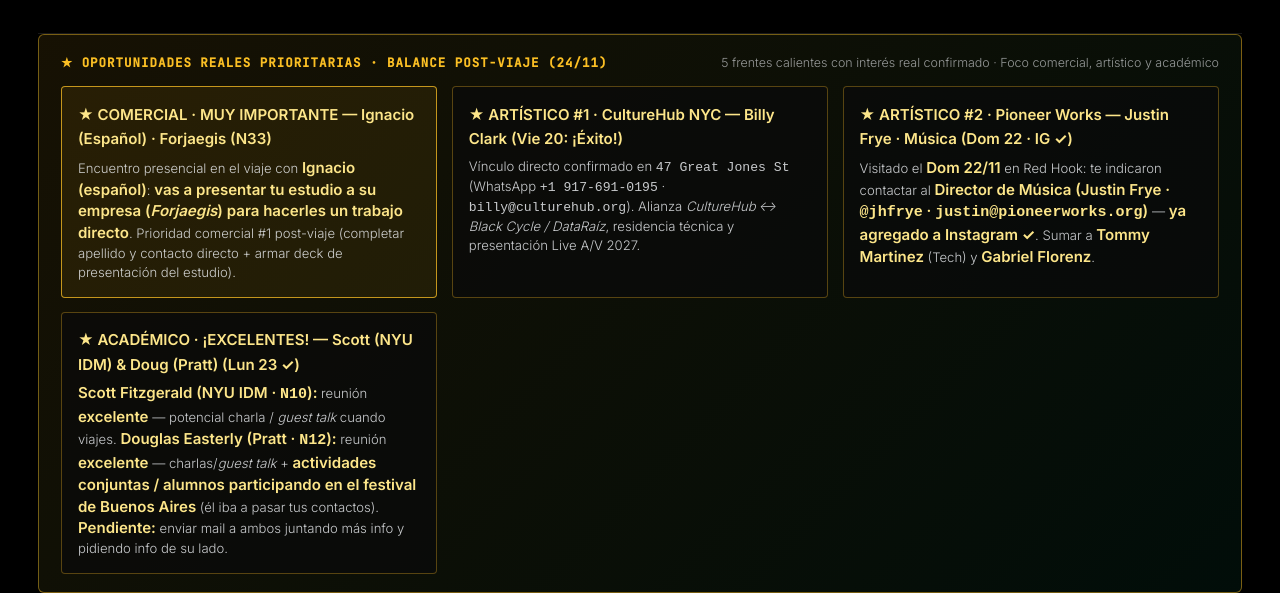
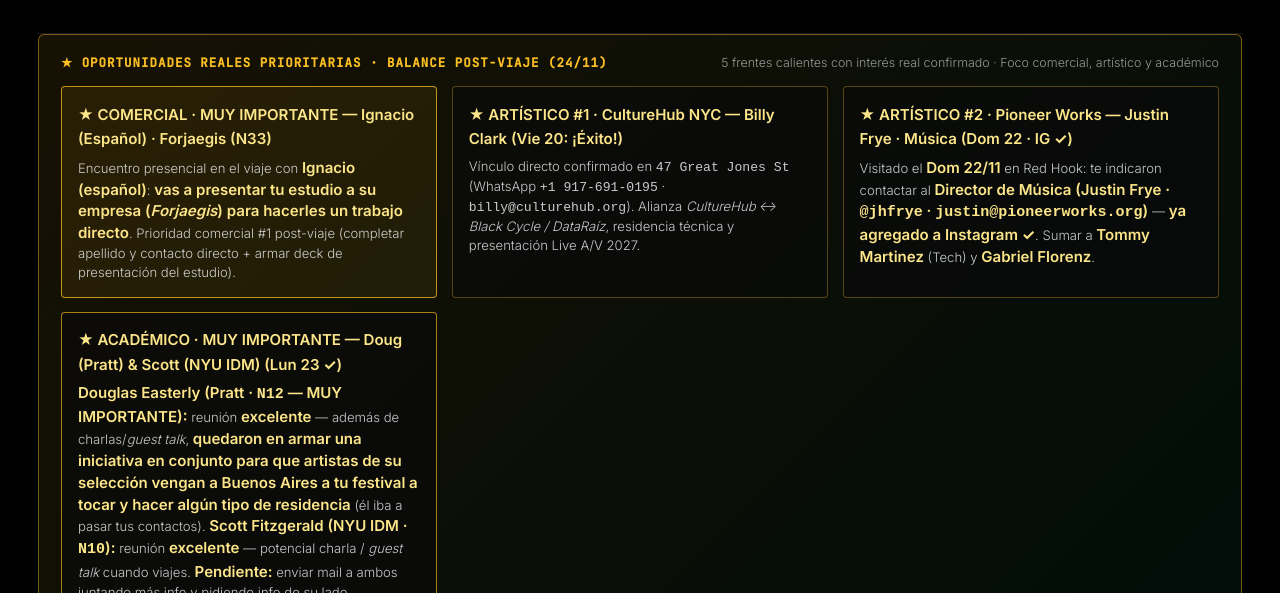
Before and after one commit to mpalenque/chicago-nyc-crm, a plain HTML site: page index.html in a window 1280 px wide. Shown: the part 359-952 px from the top of the page. Drawn offline with Linux system fonts and the light colour scheme.

Commit message:
Update Pratt (Doug N12): marcar MUY IMPORTANTE iniciativa conjunta para traer artistas seleccionados a tocar + residencia en festival BsAs

```diff
--- a/index.html
+++ b/index.html
@@ -817,10 +817,10 @@
             Visitado el <strong>Dom 22/11</strong> en Red Hook: te indicaron contactar al <strong>Director de Música (Justin Frye · <code>@jhfrye</code> · <code>justin@pioneerworks.org</code>)</strong> — <strong>ya agregado a Instagram ✓</strong>. Sumar a <strong>Tommy Martinez</strong> (Tech) y <strong>Gabriel Florenz</strong>.
           </p>
         </div>
-        <div class="opp-card">
-          <strong>★ ACADÉMICO · ¡EXCELENTES! — Scott (NYU IDM) &amp; Doug (Pratt) (Lun 23 ✓)</strong>
+        <div class="opp-card" style="border-color:rgba(251,191,36,0.65);">
+          <strong>★ ACADÉMICO · MUY IMPORTANTE — Doug (Pratt) &amp; Scott (NYU IDM) (Lun 23 ✓)</strong>
           <p>
-            <strong>Scott Fitzgerald (NYU IDM · <code>N10</code>):</strong> reunión <strong>excelente</strong> — potencial charla / <em>guest talk</em> cuando viajes. <strong>Douglas Easterly (Pratt · <code>N12</code>):</strong> reunión <strong>excelente</strong> — charlas/<em>guest talk</em> + <strong>actividades conjuntas / alumnos participando en el festival de Buenos Aires</strong> (él iba a pasar tus contactos). <strong>Pendiente:</strong> enviar mail a ambos juntando más info y pidiendo info de su lado.
+            <strong>Douglas Easterly (Pratt · <code>N12</code> — MUY IMPORTANTE):</strong> reunión <strong>excelente</strong> — además de charlas/<em>guest talk</em>, <strong>quedaron en armar una iniciativa en conjunto para que artistas de su selección vengan a Buenos Aires a tu festival a tocar y hacer algún tipo de residencia</strong> (él iba a pasar tus contactos). <strong>Scott Fitzgerald (NYU IDM · <code>N10</code>):</strong> reunión <strong>excelente</strong> — potencial charla / <em>guest talk</em> cuando viajes. <strong>Pendiente:</strong> enviar mail a ambos juntando más info y pidiendo info de su lado.
           </p>
         </div>
       </div>
@@ -943,10 +943,10 @@
               </div>
             </li>
             <li class="macro-item">
-              <span class="macro-tag" style="color:#fbbf24;">★ ACADÉMICO<br/>Lun 23 · ¡Excelentes!</span>
+              <span class="macro-tag" style="color:#fbbf24;">★ ACADÉMICO<br/>MUY IMPORTANTE</span>
               <div class="macro-main">
-                <strong>Scott Fitzgerald (NYU IDM · ¡Excelente! ★) + Douglas Easterly (Pratt · ¡Excelente! ★)</strong>
-                <p><strong>Scott (NYU IDM · <code>N10</code>):</strong> excelente reunión — potencial charla / <em>guest talk</em> cuando vuelvas a viajar. <strong>Doug (Pratt · <code>N12</code>):</strong> excelente y directo — charlas/<em>guest talk</em> cuando viajes + <strong>muy buen interés en actividades conjuntas y participación de sus alumnos en el festival de Buenos Aires</strong> (no pasantía; él iba a pasar tus contactos). <strong>Pendiente:</strong> enviar mail a ambos juntando más info y pidiendo info de su lado.</p>
+                <strong>Douglas Easterly (Pratt · MUY IMPORTANTE ★) + Scott Fitzgerald (NYU IDM · ¡Excelente! ★)</strong>
+                <p><strong>Doug (Pratt · <code>N12</code> — MUY IMPORTANTE):</strong> excelente y directo — charlas/<em>guest talk</em> cuando viajes + <strong>quedaron en armar una iniciativa conjunta para que artistas de su selección vengan a Buenos Aires a tu festival a tocar y hacer algún tipo de residencia</strong> (él iba a pasar tus contactos). <strong>Scott (NYU IDM · <code>N10</code>):</strong> excelente — potencial charla / <em>guest talk</em> cuando vuelvas a viajar. <strong>Pendiente:</strong> enviar mail a ambos juntando más info y pidiendo info de su lado.</p>
               </div>
             </li>
             <li class="macro-item">
@@ -1489,29 +1489,29 @@ Best,
 Manuel`
       },
       {
-        id: "N12", status: "replied", highlightOpp: true, badgeText: "★ Realizada · ¡Excelente!", badgeClass: "st-opp", prio: "P1", city: "NYC", track: "Artístico",
+        id: "N12", status: "replied", highlightOpp: true, badgeText: "★ MUY IMPORTANTE · Pratt ↔ BsAs", badgeClass: "st-opp", prio: "P1", city: "NYC", track: "Artístico",
         org: "Pratt Institute — Department of Digital Arts", loc: "536 Myrtle Ave (entrar doblando esquina de Blick Art), Brooklyn",
         person: "Douglas Easterly", role: "Chairperson of Digital Arts and Animation",
         email: "deasterl@pratt.edu",
-        why: "★ REUNIÓN REALIZADA EL LUN 23 NOV (12:30 PM EST) — ¡FUE EXCELENTE!: Encuentro muy directo y con excelente interés en Pratt. Foco en hacer charlas y guest talks cuando viajes a NYC (no formato pasantía), más interés real en hacer alguna actividad conjunta o que participen alumnos de Pratt en el festival que están armando en Buenos Aires. Él iba a pasar tus contactos internamente.",
-        goal: "Coordinar charlas / guest talks en Pratt cuando viajes + armar intercambio / participación de alumnos de Pratt en el festival y actividades en Buenos Aires.",
-        strategy: "FOLLOW-UP PRIORITARIO ESTA SEMANA: Mandarle mail juntando más información tuya (charla/guest talk + material del festival en Buenos Aires para participación de sus alumnos) y pedirle información y contactos de su lado.",
-        subject: "Re: Sync A/V — great meeting you at Pratt!",
+        why: "★ MUY IMPORTANTE · REUNIÓN REALIZADA EL LUN 23 NOV (12:30 PM EST) — ¡FUE EXCELENTE!: Encuentro súper directo y con altísimo interés en Pratt. Acordaron: 1) charlas y guest talks cuando viajes a NYC (no pasantía), y 2) ARMAR UNA INICIATIVA EN CONJUNTO PARA QUE ARTISTAS DE SU SELECCIÓN VENGAN A BUENOS AIRES A TU FESTIVAL A TOCAR Y HACER ALGÚN TIPO DE RESIDENCIA. Él iba a pasar tus contactos internamente.",
+        goal: "★ INICIATIVA CONJUNTA PRATT ↔ BUENOS AIRES: Traer una selección de artistas de Pratt a tocar y hacer residencia en tu festival en Buenos Aires + coordinar charlas/guest talks tuyas cuando viajes a NYC.",
+        strategy: "PRIORIDAD ALTA POST-VIAJE: Mandarle mail esta semana juntando toda tu info (propuesta de la iniciativa conjunta para traer artistas de su selección a tocar + residencia en el festival de Buenos Aires + charlas/guest talks en Pratt) y pedirle info y contactos de su lado para empezar a armarlo.",
+        subject: "Re: Sync A/V — Pratt x Buenos Aires festival & residency initiative",
         greeting: "Hi Doug,", bodyType: "custom",
         customBody: `Hi Doug,
 
-It was fantastic meeting you yesterday at Pratt—thanks again for making time and for such a direct, energizing conversation!
-
-As we discussed, I'm sending over more details on my end so you have everything handy to share with your team—both around doing a guest talk / hands-on activity whenever I'm back in NYC, and exploring ways for Pratt Digital Arts students or faculty to participate in the art & tech festival and activities we're putting together in Buenos Aires:
-
+It was fantastic meeting you at Pratt—thanks again for making time and for such a direct, energizing conversation!
+
+Following up right away with more context and links on my end so you have everything handy to share with your team—especially around putting together a joint initiative to bring a curated selection of Pratt artists down to Buenos Aires to perform at our festival and do a short residency, as well as doing a guest talk / hands-on activity whenever I'm back in NYC:
+
+- Buenos Aires Art & Tech Festival: https://www.instagram.com/p/DdjhTzDuDmy/
 - Talk / Workshop ("Sync A/V"): https://mpalenque.github.io/syncro-av/
 - Live A/V ("Colapso"): https://mpalenque.github.io/epk/
 - Portfolio & Immersive Work: https://mpalenque.github.io/
-- Buenos Aires Festival: https://www.instagram.com/p/DdjhTzDuDmy/
-
-On your end, I'd love any info you can share on upcoming semester timelines, formats that work best for guest talks, and the right contacts to keep in the loop for student participation or joint activities.
-
-Really excited about the possibilities—let's stay closely in touch!
+
+On your end, I'd love any info you can share about how we might structure that joint artist selection / residency initiative, upcoming academic timelines, and the key contacts on your side to loop in.
+
+Really excited to build this together—let's stay closely in touch!
 
 Best,
 Manuel`
```
